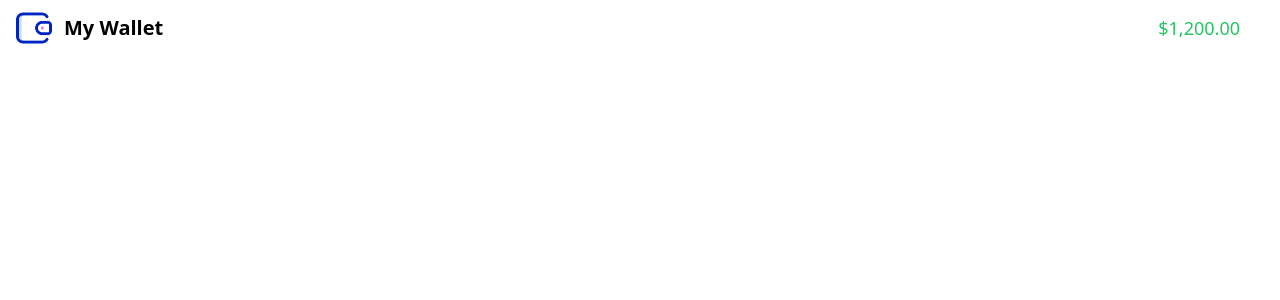
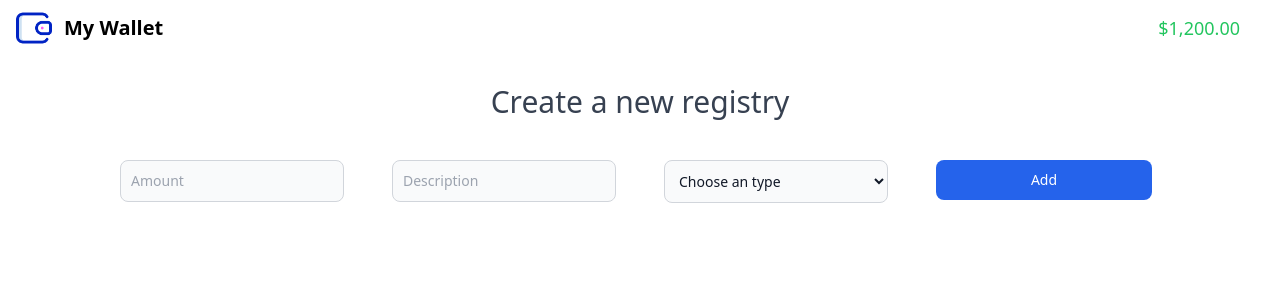
Before and after one commit to Xibalsba/my-wallet, a React (Vite) app: page / in a window 1280 px wide. Shown: the top 300 px of the page. Built offline with nearby package versions, Linux system fonts and the light colour scheme.

Commit message:
[add] Diseño del formulario para crear una nueva entrada

```diff
--- a/src/MyWallet.jsx
+++ b/src/MyWallet.jsx
@@ -1,9 +1,12 @@
 import { Navbar } from "./components/Navbar"
+import { WalletAdd } from "./components/WalletAdd"
 
 export const MyWallet = () => {
     return (
         <>
             <Navbar />
+
+            <WalletAdd />
         </>
     )
 }
--- /dev/null
+++ b/src/components/WalletAdd.jsx
@@ -0,0 +1,43 @@
+
+const inputClasses = 'bg-gray-50 border border-gray-300 text-gray-900 text-sm rounded-lg focus:ring-blue-500 focus:border-blue-500 block w-full p-2.5 dark:bg-gray-700 dark:border-gray-600 dark:placeholder-gray-400 dark:text-white dark:focus:ring-blue-500 dark:focus:border-blue-500';
+
+export const WalletAdd = () => {
+    return (
+        <form>
+
+            <h2 className="text-center text-gray-700 text-3xl my-7">Create a new registry</h2>
+
+            <div className="w-5/5 flex justify-center">
+                <div className="grid gap-6 mb-6 md:grid-cols-4">
+                    <div className="p-3">
+                        <input
+                            type="number"
+                            step="any"
+                            placeholder="Amount"
+                            className={ inputClasses } />
+                    </div>
+                    <div className="p-3">
+                        <input
+                            type="text"
+                            placeholder="Description"
+                            className={ inputClasses } />
+                    </div>
+                    <div className="p-3">
+                        <select
+                             className={ inputClasses } >
+                            <option selected disabled>Choose an type</option>
+                            <option>income</option>
+                            <option>egress</option>
+                        </select>
+                    </div>
+                    <div className="flex items-center p-3">
+                        <button
+                            type="submit"
+                            class="w-full text-white bg-blue-600 hover:bg-blue-800 focus:ring-4 focus:ring-blue-300 font-medium rounded-lg text-sm px-5 py-2.5 mr-2 mb-2 dark:bg-blue-600 dark:hover:bg-blue-700 focus:outline-none dark:focus:ring-blue-800">Add</button>
+                    </div>
+                </div>
+            </div>
+
+        </form>
+    )
+}
```
